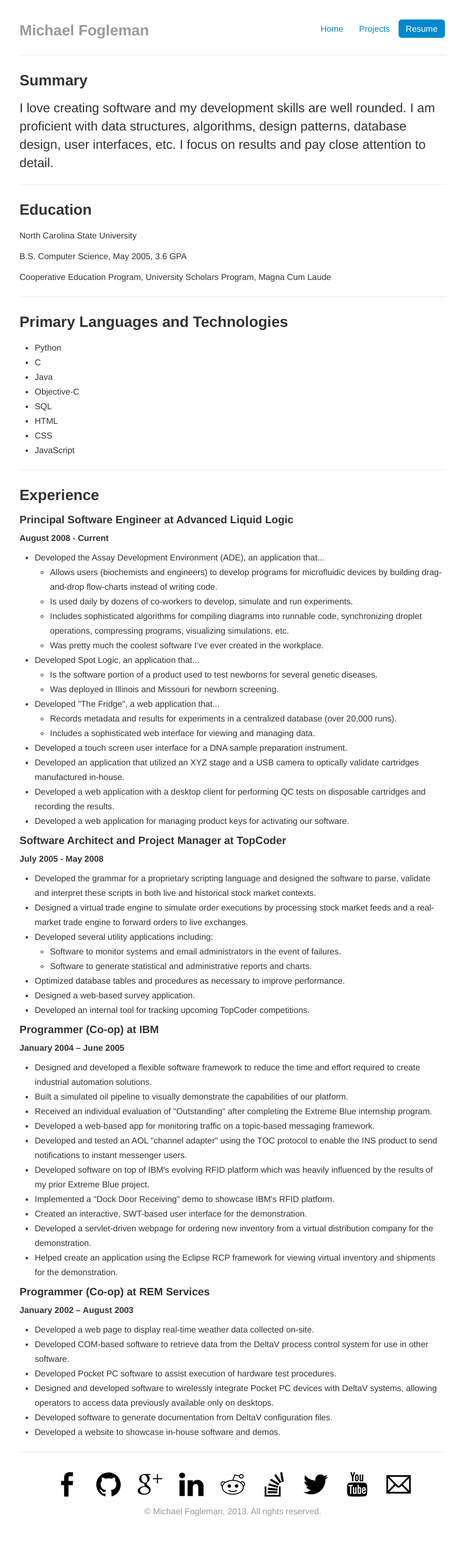
After one commit to fogleman/OldWebsite, a Flask app: page /resume/ in a window 1280 px wide. The commit adds this page. Shown: the whole page at 61% size, without its empty margins (258-1021 px from the left). Run offline with Flask 2, Linux system fonts and the light colour scheme; some libraries are stand-ins or nearby versions.

Commit message:
added resume

```diff
--- a/www/static/style.css
+++ b/www/static/style.css
@@ -1,6 +1,14 @@
 body {
     padding-top: 20px;
     padding-bottom: 40px;
+}
+
+p {
+    line-height: 24px;
+}
+
+li {
+    line-height: 24px;
 }
 
 .container-narrow {
--- a/www/templates/base.html
+++ b/www/templates/base.html
@@ -18,9 +18,8 @@
             <div>
                 <ul class="nav nav-pills pull-right">
                     {{ nav_link('Home', 'index') }}
-                    <li><a href="#">About</a></li>
                     <li><a href="#">Projects</a></li>
-                    <li><a href="#">Resume</a></li>
+                    {{ nav_link('Resume', 'resume') }}
                 </ul>
                 <h3><a class="muted" href="{{ url_for('index') }}">Michael Fogleman</a></h3>
             </div>
--- a/www/templates/index.html
+++ b/www/templates/index.html
@@ -1,15 +1,13 @@
-{% from "util.html" import render_field %}
-
 {% extends "base.html" %}
 
 {% block content %}
     <div>
         <p class="lead">
-            My name is Michael Fogleman.
+            Hello! My name is Michael Fogleman.
             I am a Principal Software Engineer at <a href="http://www.liquid-logic.com/">Advanced Liquid Logic</a>.
             I love programming and am usually busy with one of many <a href="">personal projects</a>.
             My favorite programming language is Python, though I also have significant <a href="">experience</a> with several other languages and technologies.
-            I like gardening, photography, 80's music and space exploration.
+            I like gardening, photography, '80s music, space exploration and all kinds of food.
         </p>
     </div>
     <hr>
--- /dev/null
+++ b/www/templates/resume.html
@@ -0,0 +1,88 @@
+{% extends "base.html" %}
+
+{% block content %}
+    <h3>Summary</h3>
+    <p class="lead">I love creating software and my development skills are well rounded. I am proficient with data structures, algorithms, design patterns, database design, user interfaces, etc. I focus on results and pay close attention to detail.</p>
+    <hr>
+    <h3>Education</h3>
+    <p>North Carolina State University</p>
+    <p>B.S. Computer Science, May 2005, 3.6 GPA</p>
+    <p>Cooperative Education Program, University Scholars Program, Magna Cum Laude</p>
+    <hr>
+    <h3>Primary Languages and Technologies</h3>
+    <ul>
+        <li>Python</li>
+        <li>C</li>
+        <li>Java</li>
+        <li>Objective-C</li>
+        <li>SQL</li>
+        <li>HTML</li>
+        <li>CSS</li>
+        <li>JavaScript</li>
+    </ul>
+    <hr>
+    <h3>Experience</h3>
+    <h4>Principal Software Engineer at Advanced Liquid Logic</h4>
+    <h5>August 2008 - Current</h5>
+    <ul>
+        <li>Developed the Assay Development Environment (ADE), an application that...</li>
+        <ul>
+            <li>Allows users (biochemists and engineers) to develop programs for microﬂuidic devices by building drag-and-drop ﬂow-charts instead of writing code.</li>
+            <li>Is used daily by dozens of co-workers to develop, simulate and run experiments.</li>
+            <li>Includes sophisticated algorithms for compiling diagrams into runnable code, synchronizing droplet operations, compressing programs, visualizing simulations, etc.</li>
+            <li>Was pretty much the coolest software I’ve ever created in the workplace.</li>
+        </ul>
+        <li>Developed Spot Logic, an application that...</li>
+        <ul>
+            <li>Is the software portion of a product used to test newborns for several genetic diseases.</li>
+            <li>Was deployed in Illinois and Missouri for newborn screening.</li>
+        </ul>
+        <li>Developed "The Fridge", a web application that...</li>
+        <ul>
+            <li>Records metadata and results for experiments in a centralized database (over 20,000 runs).</li>
+            <li>Includes a sophisticated web interface for viewing and managing data.</li>
+        </ul>
+        <li>Developed a touch screen user interface for a DNA sample preparation instrument.</li>
+        <li>Developed an application that utilized an XYZ stage and a USB camera to optically validate cartridges manufactured in-house.</li>
+        <li>Developed a web application with a desktop client for performing QC tests on disposable cartridges and recording the results.</li>
+        <li>Developed a web application for managing product keys for activating our software.</li>
+    </ul>
+    <h4>Software Architect and Project Manager at TopCoder</h4>
+    <h5>July 2005 - May 2008</h5>
+    <ul>
+        <li>Developed the grammar for a proprietary scripting language and designed the software to parse, validate and interpret these scripts in both live and historical stock market contexts.</li>
+        <li>Designed a virtual trade engine to simulate order executions by processing stock market feeds and a real-market trade engine to forward orders to live exchanges.</li>
+        <li>Developed several utility applications including:</li>
+        <ul>
+            <li>Software to monitor systems and email administrators in the event of failures.</li>
+            <li>Software to generate statistical and administrative reports and charts.</li>
+        </ul>
+        <li>Optimized database tables and procedures as necessary to improve performance.</li>
+        <li>Designed a web-based survey application.</li>
+        <li>Developed an internal tool for tracking upcoming TopCoder competitions.</li>
+    </ul>
+    <h4>Programmer (Co-op) at IBM</h4>
+    <h5>January 2004 – June 2005</h5>
+    <ul>
+        <li>Designed and developed a ﬂexible software framework to reduce the time and effort required to create industrial automation solutions.</li>
+        <li>Built a simulated oil pipeline to visually demonstrate the capabilities of our platform.</li>
+        <li>Received an individual evaluation of "Outstanding" after completing the Extreme Blue internship program.</li>
+        <li>Developed a web-based app for monitoring trafﬁc on a topic-based messaging framework.</li>
+        <li>Developed and tested an AOL "channel adapter" using the TOC protocol to enable the INS product to send notiﬁcations to instant messenger users.</li>
+        <li>Developed software on top of IBM's evolving RFID platform which was heavily inﬂuenced by the results of my prior Extreme Blue project.</li>
+        <li>Implemented a "Dock Door Receiving" demo to showcase IBM's RFID platform.</li>
+        <li>Created an interactive, SWT-based user interface for the demonstration.</li>
+        <li>Developed a servlet-driven webpage for ordering new inventory from a virtual distribution company for the demonstration.</li>
+        <li>Helped create an application using the Eclipse RCP framework for viewing virtual inventory and shipments for the demonstration.</li>
+    </ul>
+    <h4>Programmer (Co-op) at REM Services</h4>
+    <h5>January 2002 – August 2003</h5>
+    <ul>
+        <li>Developed a web page to display real-time weather data collected on-site.</li>
+        <li>Developed COM-based software to retrieve data from the DeltaV process control system for use in other software.</li>
+        <li>Developed Pocket PC software to assist execution of hardware test procedures.</li>
+        <li>Designed and developed software to wirelessly integrate Pocket PC devices with DeltaV systems, allowing operators to access data previously available only on desktops.</li>
+        <li>Developed software to generate documentation from DeltaV conﬁguration ﬁles.</li>
+        <li>Developed a website to showcase in-house software and demos.</li>
+    </ul>
+{% endblock %}
--- a/www/views.py
+++ b/www/views.py
@@ -4,16 +4,10 @@ from www import app, db
 from models import Comment
 import datetime
 
-@app.route('/', methods=['GET', 'POST'])
+@app.route('/')
 def index():
-    form = CommentForm()
-    if form.validate_on_submit():
-        comment = Comment(
-            form.text.data,
-            datetime.datetime.now()
-        )
-        db.session.add(comment)
-        db.session.commit()
-        return redirect(url_for('index'))
-    comments = Comment.query.order_by(db.desc(Comment.timestamp))
-    return render_template('index.html', comments=comments, form=form)
+    return render_template('index.html')
+
+@app.route('/resume/')
+def resume():
+    return render_template('resume.html')
```
